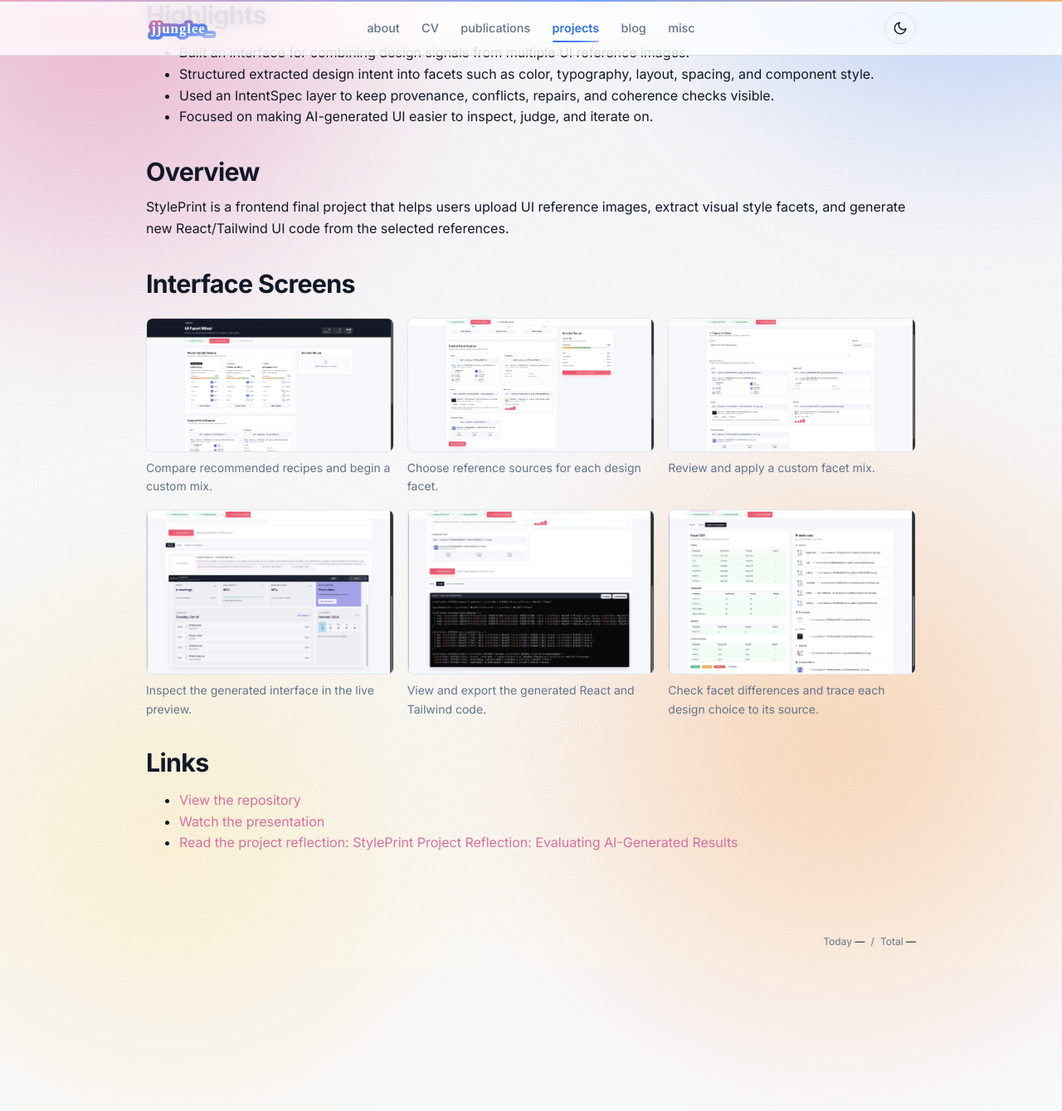
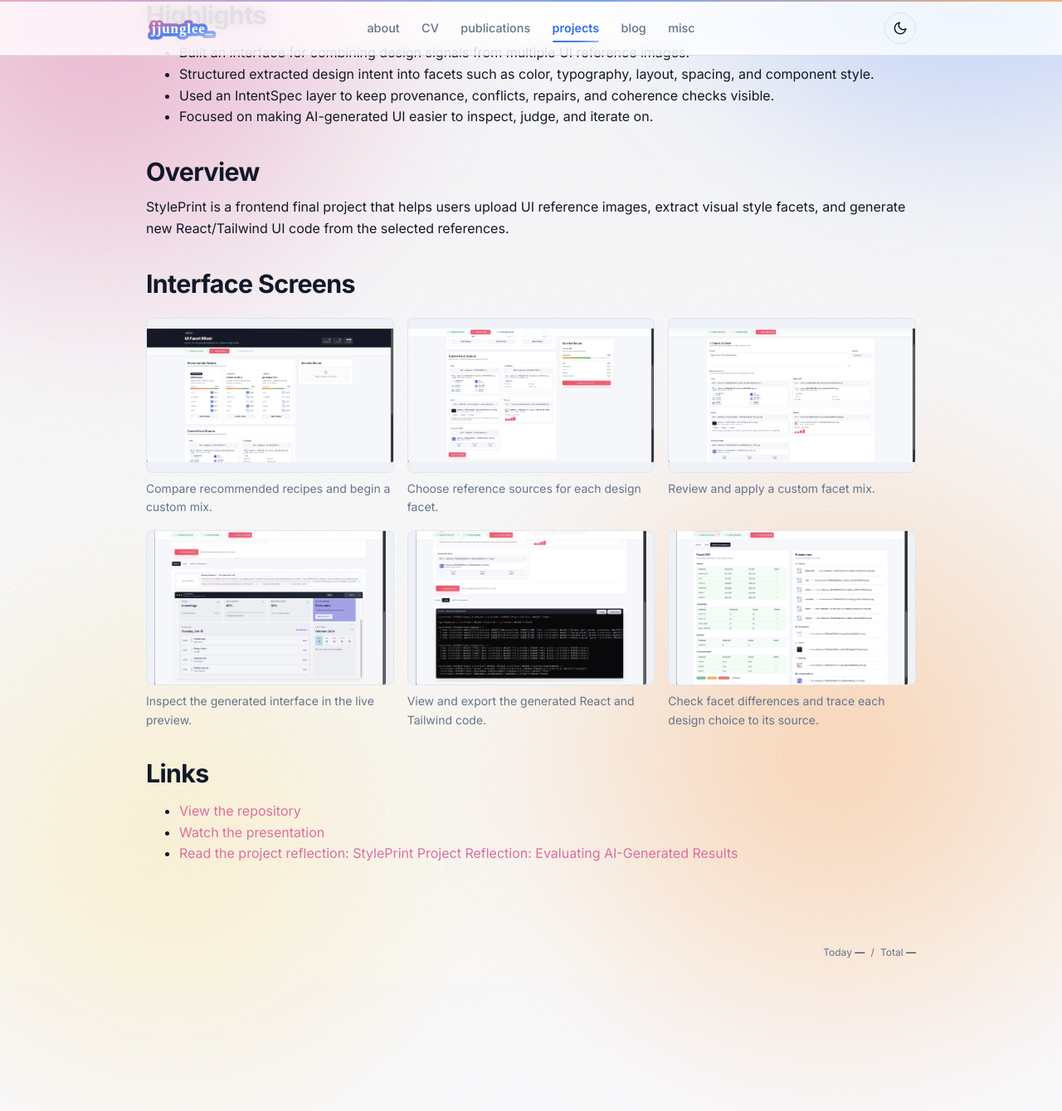
Before and after one commit to leejungp2/leejungp2.github.io, a Jekyll site: the page built from _projects/styleprint.md, in a window 1280 px wide and 1400 px high, scrolled down 281 px. Shown: the top 1339 px of the window at 83% size. Built offline with Jekyll 4.4.1, drawn with Linux system fonts in a browser that asks for light colours.

Commit message:
Align StylePrint gallery image heights without cropping

```diff
--- a/_projects/styleprint.md
+++ b/_projects/styleprint.md
@@ -21,7 +21,7 @@ from the selected references.
 
 ## Interface Screens
 
-<div class="project-media-grid project-media-grid--natural">
+<div class="project-media-grid project-media-grid--natural project-media-grid--uniform">
   <figure>
     <a href="{{ '/assets/img/projects/styleprint/01-recommended-recipes.webp' | relative_url }}"><img src="{{ '/assets/img/projects/styleprint/01-recommended-recipes.webp' | relative_url }}" alt="StylePrint recommended recipes and custom facet sources" loading="lazy" width="2940" height="1590"></a>
     <figcaption>Compare recommended recipes and begin a custom mix.</figcaption>
--- a/assets/css/main.css
+++ b/assets/css/main.css
@@ -1290,6 +1290,10 @@ img { max-width: 100%; height: auto; }
 .project-media-grid--natural img {
   aspect-ratio: auto;
 }
+.project-media-grid--uniform img {
+  aspect-ratio: 16 / 10;
+  object-fit: contain;
+}
 .project-figure img {
   display: block;
   width: 100%;
```
